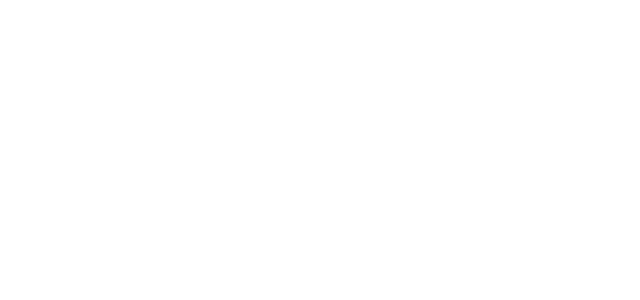
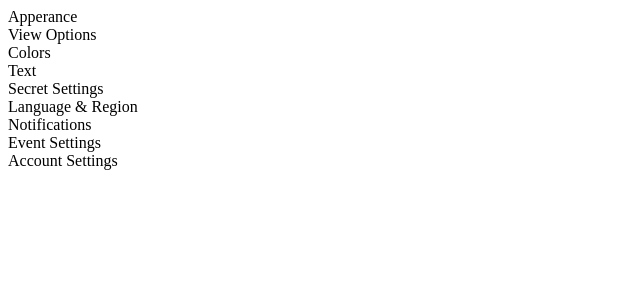
Before and after one commit to KevinBeltran23/csc307_154734, a React (Vite) app in the folder packages/react-frontend/: page /Settings in a window 1280 px wide. Before the commit this address had no page. Shown: the top 300 px of the page, without its empty margins (0-640 px from the left). Built offline with nearby package versions, Linux system fonts and the light colour scheme.

Commit message:
implemented buttons, but they don't work

```diff
--- a/packages/react-frontend/src/components/Settings.css
+++ b/packages/react-frontend/src/components/Settings.css
@@ -0,0 +1,272 @@
+/* new_settings */
+.new_settings {
+    position: relative;
+    width: 1512px;
+    height: 982px;
+    background: #B7CDC2;
+    border-radius: 5px;
+}
+
+/* Buttons */
+
+/* Apperance Button */
+.apperance-button {
+    box-sizing: border-box;
+    width: 186px;
+    height: 42px;
+    left: 366px;
+    top: 495px;
+    background: #CAC7A7;
+    border: 2px solid #000000;
+    border-radius: 2px;
+}
+
+/* Appearance */
+.apperance {
+    width: 186px;
+    height: 14.7px;
+    left: 366px;
+    top: 509.7px;
+    font-family: 'Josefin Sans';
+    font-style: normal;
+    font-weight: 400;
+    font-size: 14px;
+    line-height: 14px;
+    display: flex;
+    align-items: center;
+    text-align: center;
+    color: #000000;
+}
+
+/* View Options Button */
+.view-options-button {
+    box-sizing: border-box;
+    width: 186px;
+    height: 42px;
+    left: 366px;
+    top: 546px;
+    background: #CAC7A7;
+    border: 2px solid #000000;
+    border-radius: 2px;
+}
+
+/* View Options */
+.view-options {
+    width: 186px;
+    height: 14.7px;
+    left: 366px;
+    top: 559.65px;
+    font-family: 'Josefin Sans';
+    font-style: normal;
+    font-weight: 400;
+    font-size: 14px;
+    line-height: 14px;
+    display: flex;
+    align-items: center;
+    text-align: center;
+    color: #000000;
+}
+
+/* Colors Button */
+.colors-button {
+    box-sizing: border-box;
+    width: 186px;
+    height: 42px;
+    left: 366px;
+    top: 597px;
+    background: #CAC7A7;
+    border: 2px solid #000000;
+    border-radius: 2px;
+}
+
+/* Colors */
+.colors {
+    width: 186px;
+    height: 14.7px;
+    left: 366px;
+    top: 610.65px;
+    font-family: 'Josefin Sans';
+    font-style: normal;
+    font-weight: 400;
+    font-size: 14px;
+    line-height: 14px;
+    display: flex;
+    align-items: center;
+    text-align: center;
+    color: #000000;
+}
+
+/* Text Button */
+.text-button {
+    box-sizing: border-box;
+    width: 186px;
+    height: 42px;
+    left: 366px;
+    top: 648px;
+    background: #CAC7A7;
+    border: 2px solid #000000;
+    border-radius: 2px;
+}
+
+/* Text */
+.text {
+    width: 186px;
+    height: 14.7px;
+    left: 366px;
+    top: 661.65px;
+    font-family: 'Josefin Sans';
+    font-style: normal;
+    font-weight: 400;
+    font-size: 14px;
+    line-height: 14px;
+    display: flex;
+    align-items: center;
+    text-align: center;
+    color: #000000;
+}
+
+/* Secret Settings Button */
+.secret-settings-button {
+    box-sizing: border-box;
+    position: absolute;
+    width: 186px;
+    height: 42px;
+    left: 366px;
+    top: 699px;
+    background: #CAC7A7;
+    border: 2px solid #000000;
+    border-radius: 2px;
+}
+
+/* Secret Settings */
+.secret-settings {
+    width: 186px;
+    height: 14.7px;
+    left: 366px;
+    top: 712.65px;
+    font-family: 'Josefin Sans';
+    font-style: normal;
+    font-weight: 400;
+    font-size: 14px;
+    line-height: 14px;
+    display: flex;
+    align-items: center;
+    text-align: center;
+    color: #000000;
+}
+
+/* Language & Region Button */
+.language-region-button {
+    box-sizing: border-box;
+    width: 186px;
+    height: 42px;
+    left: 366px;
+    top: 291px;
+    background: #CAC7A7;
+    border: 2px solid #000000;
+    border-radius: 2px;
+}
+
+/* Language & Region */
+.language-region {
+    width: 186px;
+    height: 14.7px;
+    left: 366px;
+    top: 305.7px;
+    font-family: 'Josefin Sans';
+    font-style: normal;
+    font-weight: 400;
+    font-size: 14px;
+    line-height: 14px;
+    display: flex;
+    align-items: center;
+    text-align: center;
+    color: #000000;
+}
+
+/* Notifications Button */
+.notifications-button {
+    box-sizing: border-box;
+    width: 186px;
+    height: 42px;
+    left: 366px;
+    top: 342px;
+    background: #CAC7A7;
+    border: 2px solid #000000;
+    border-radius: 2px;
+}
+
+/* Notifications */
+.notifications {
+    width: 186px;
+    height: 14.7px;
+    left: 366px;
+    top: 355.65px;
+    font-family: 'Josefin Sans';
+    font-style: normal;
+    font-weight: 400;
+    font-size: 14px;
+    line-height: 14px;
+    display: flex;
+    align-items: center;
+    text-align: center;
+    color: #000000;
+}
+
+/* Event Settings Button */
+.event-settings-button {
+    box-sizing: border-box;
+    width: 186px;
+    height: 42px;
+    left: 366px;
+    top: 393px;
+    background: #CAC7A7;
+    border: 2px solid #000000;
+    border-radius: 2px;
+}
+
+/* Event Settings */
+.event-settings {
+    width: 186px;
+    height: 14.7px;
+    left: 366px;
+    top: 406.65px;
+    font-family: 'Josefin Sans';
+    font-style: normal;
+    font-weight: 400;
+    font-size: 14px;
+    line-height: 14px;
+    display: flex;
+    align-items: center;
+    text-align: center;
+    color: #000000;
+}
+
+/* Account Settings Button */
+.account-settings-button {
+    box-sizing: border-box;
+    width: 186px;
+    height: 42px;
+    left: 366px;
+    top: 444px;
+    background: #CAC7A7;
+    border: 2px solid #000000;
+    border-radius: 2px;
+}
+
+/* Account Settings */
+.account-settings {
+    width: 186px;
+    height: 14.7px;
+    left: 366px;
+    top: 457.65px;
+    font-family: 'Josefin Sans';
+    font-style: normal;
+    font-weight: 400;
+    font-size: 14px;
+    line-height: 14px;
+    display: flex;
+    align-items: center;
+    text-align: center;
+    color: #000000;
+}
--- a/packages/react-frontend/src/main.jsx
+++ b/packages/react-frontend/src/main.jsx
@@ -32,6 +32,7 @@ import { createRoot } from 'react-dom/client';
 import Login from "./pages/Login";
 import "./components/Login.css";
 import ToDo from "./pages/ToDo";
+import Settings from "./pages/Settings"
 
 // Create the container
 const container = document.getElementById("root");
@@ -46,6 +47,7 @@ root.render(
       <Routes>
         <Route path="/" element={<Login/>} />
         <Route path="/ToDo" element={<ToDo/>} />
+        <Route path="/Settings" element={<Settings/>} />
       </Routes>
     </div>
   </Router>
--- a/packages/react-frontend/src/pages/Settings.jsx
+++ b/packages/react-frontend/src/pages/Settings.jsx
@@ -3,36 +3,33 @@ import React from "react";
 
 const Settings = () => {
   return (
-    <div className="position-relative">
-      {/* Main Box */}
-      <div className="main-box"></div>
+    <div className="buttons">
+      {/* Apperance Button */}
+      <div className="apperance-button">Apperance</div>
 
-      {/* Username Box */}
-      <div className="username-box"></div>
+      {/* View Options Button */}
+      <div className="view-options-button">View Options</div>
 
-      {/* Password Box */}
-      <div className="password-box"></div>
+      {/* Colors Button */}
+      <div className="colors-button">Colors</div>
 
-      {/* Login Box */}
-      <div className="login-box"></div>
+      {/* Text Button */}
+      <div className="text-button">Text</div>
 
-      {/* Gold Box */}
-      <div className="gold-box"></div>
+      {/* Secret Settings */}
+      <div className="secret-settings">Secret Settings</div>
 
-      {/* Text elements */}
-      <div className="text-elements">
-        {/* #154734 */}
-        <div className="poly-planner">Poly Planner</div>
+      {/* Language & Region Button */}
+      <div className="language-region-button">Language & Region</div>
 
-        {/* Username */}
-        <div className="username">Username</div>
+      {/* Notifications Button */}
+      <div className="notifications-button">Notifications</div>
 
-        {/* Password */}
-        <div className="password">Password</div>
+      {/* Event Settings Button */}
+      <div className="event-settings-button">Event Settings</div>
 
-        {/* Login */}
-        <div className="login">Login</div>
-      </div>
+      {/* Account Settings Button */}
+      <div className="account-settings-button">Account Settings</div>
     </div>
   );
 };
```
